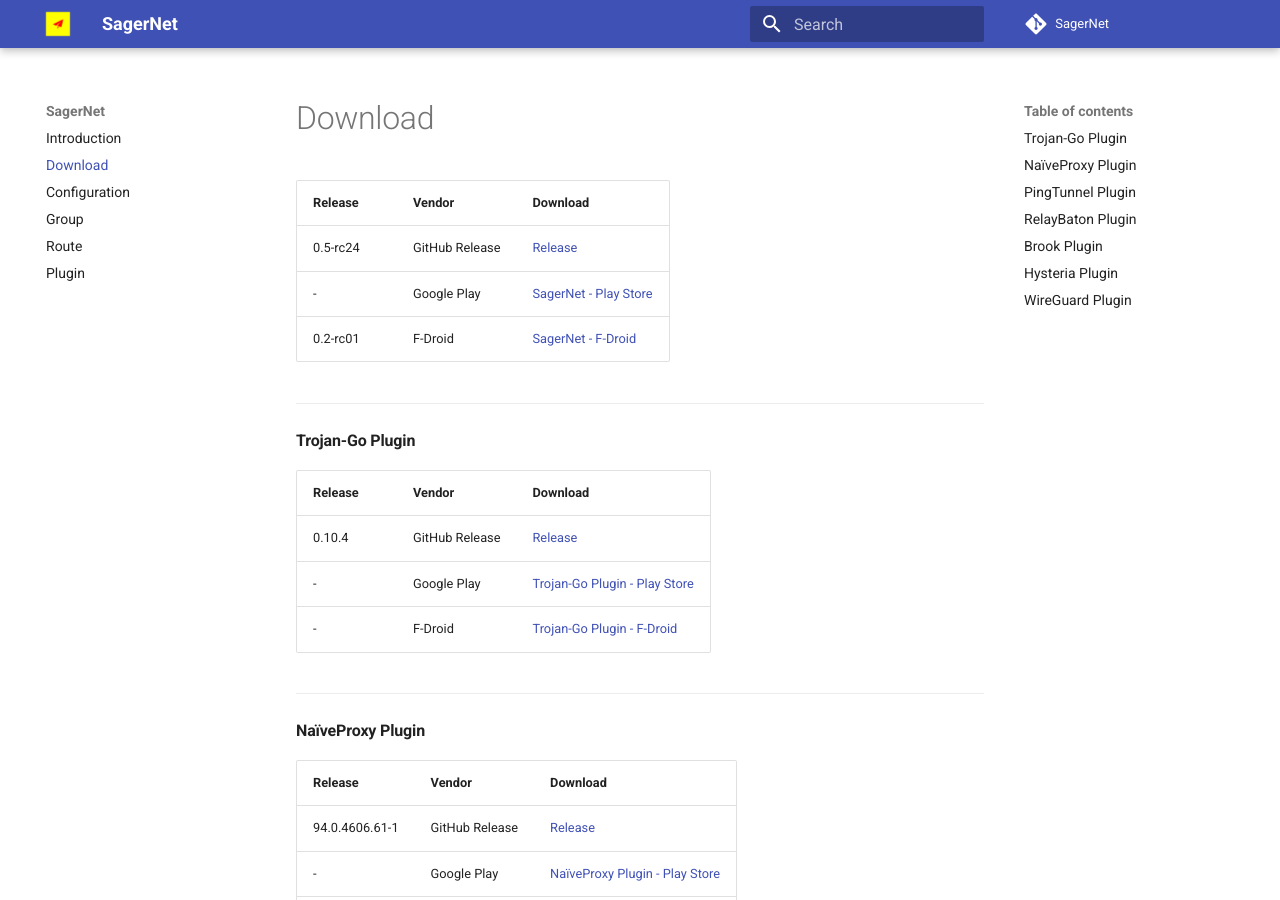
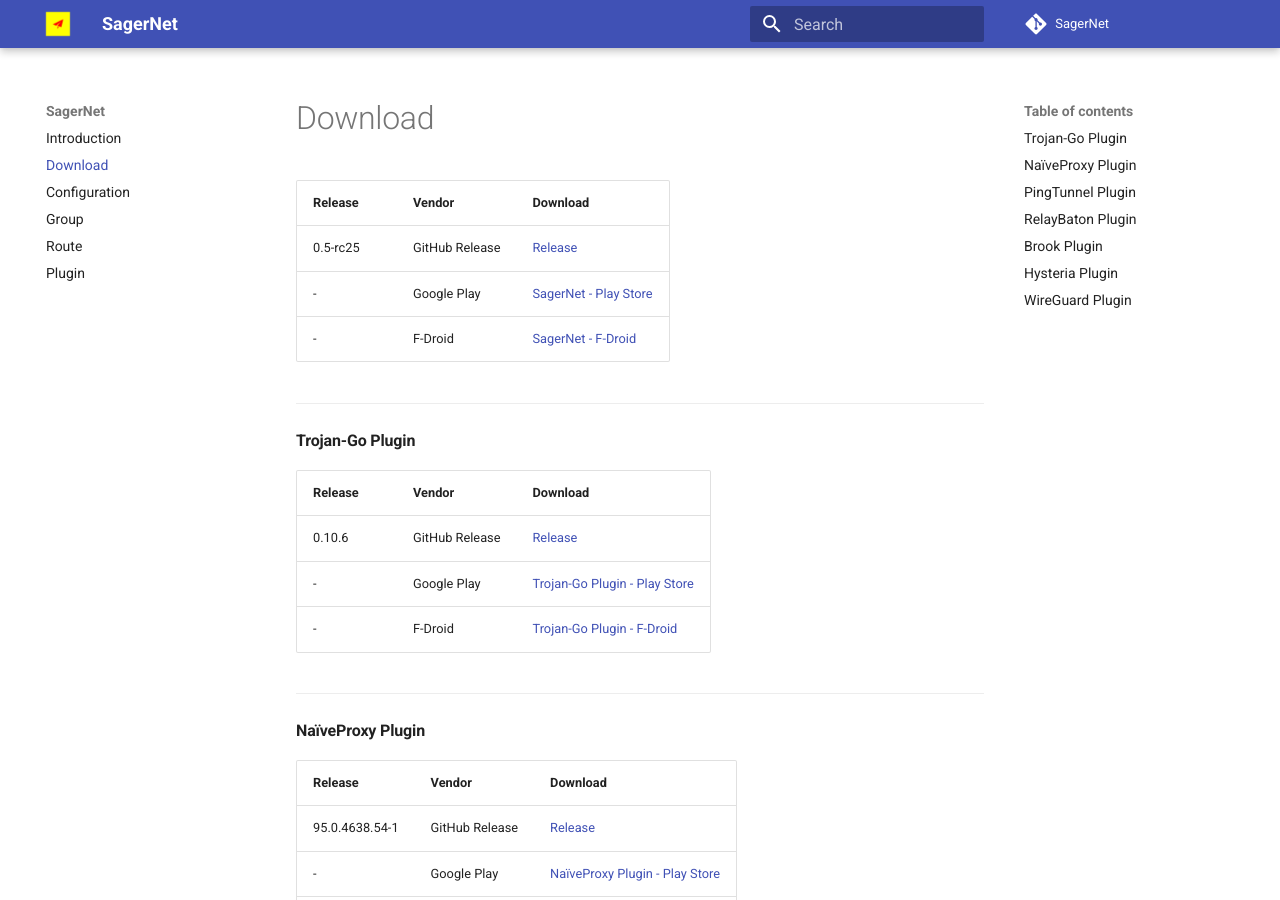
Before and after one commit to Okamisang/sagernet.fork, an MkDocs documentation site: the page built from docs/download.md, in a window 1280 px wide and 900 px high. Built offline with MkDocs 1.6.1 and Material for MkDocs 9.7.7, drawn with Linux system fonts in a browser that asks for light colours; comment, search, counter and statistics services are not loaded.

Commit message:
Release 0.5-rc25

```diff
--- a/docs/download.md
+++ b/docs/download.md
@@ -2,9 +2,9 @@
 
 Release | Vendor | Download
 ------- | ------ | ----
-0.5-rc24 | GitHub Release | [Release][app-release]
+0.5-rc25 | GitHub Release | [Release][app-release]
 - | Google Play | [SagerNet - Play Store][app-play]
-0.2-rc01 | F-Droid | [SagerNet - F-Droid][app-fdroid]
+- | F-Droid | [SagerNet - F-Droid][app-fdroid]
 
 ---
 
@@ -12,7 +12,7 @@
 
 Release | Vendor | Download
 ------- | ------ | ----
-0.10.4 | GitHub Release | [Release][trojan-go-release]
+0.10.6 | GitHub Release | [Release][trojan-go-release]
 - | Google Play | [Trojan-Go Plugin - Play Store][trojan-go-play]
 - | F-Droid | [Trojan-Go Plugin - F-Droid][trojan-go-fdroid]
 
@@ -22,7 +22,7 @@
 
 Release | Vendor | Download
 ------- | ------ | ----
-94.0.4606.61-1 | GitHub Release | [Release][naive-release]
+95.0.4638.54-1 | GitHub Release | [Release][naive-release]
 - | Google Play | [NaïveProxy Plugin - Play Store][naive-play]
 - | F-Droid | [NaïveProxy Plugin - F-Droid][naive-fdroid]
 
@@ -73,11 +73,11 @@
 20210424-4 | GitHub Release | [Release][wireguard-release]
 - | Google Play | [WireGuard Plugin - Play Store][wireguard-play]
 
-[app-release]: https://github.com/SagerNet/SagerNet/releases/tag/0.5-rc24
+[app-release]: https://github.com/SagerNet/SagerNet/releases/tag/0.5-rc25
 [app-play]: https://play.google.com/store/apps/details?id=io.nekohasekai.sagernet
 [app-fdroid]: https://f-droid.org/packages/io.nekohasekai.sagernet/
 
-[trojan-go-release]: https://github.com/SagerNet/SagerNet/releases/tag/trojan-go-plugin-0.10.4
+[trojan-go-release]: https://github.com/SagerNet/SagerNet/releases/tag/trojan-go-plugin-0.10.6
 [trojan-go-play]: https://play.google.com/store/apps/details?id=io.nekohasekai.sagernet.plugin.trojan_go
 [trojan-go-fdroid]: https://f-droid.org/packages/io.nekohasekai.sagernet.plugin.trojan_go/
 
@@ -99,5 +99,5 @@
 [hysteria-release]: https://github.com/SagerNet/SagerNet/releases/tag/hysteria-plugin-0.8.5-1
 [hysteria-play]: https://play.google.com/store/apps/details?id=io.nekohasekai.sagernet.plugin.hysteria
 
-[wireguard-release]: https://github.com/SagerNet/SagerNet/releases/tag/wireguard-plugin-20210424-4
+[wireguard-release]: https://github.com/SagerNet/SagerNet/releases/tag/wireguard-plugin-95.0.4638.54-1
 [wireguard-play]: https://play.google.com/store/apps/details?id=io.nekohasekai.sagernet.plugin.wireguard
```
Also changed, not shown: docs/index.md (+4 -0 lines).
